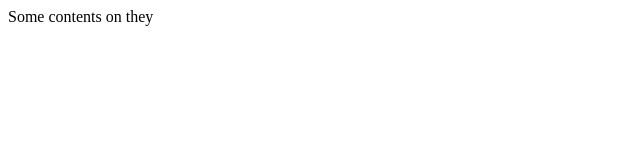
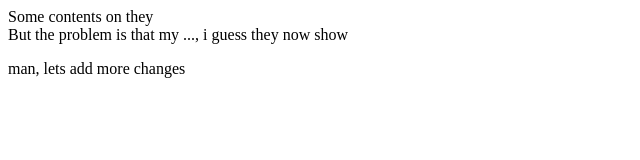
Before and after one commit to niwagabaa/classgit, a plain HTML site: page index.html in a window 1280 px wide. Shown: the whole page, without its empty margins (0-640 px from the left). Drawn offline with Linux system fonts and the light colour scheme.

Commit message:
I have added a paragraph, can you imagine

```diff
--- a/index.html
+++ b/index.html
@@ -6,6 +6,9 @@
     <title>Gitto</title>
 </head>
 <body>
-    Some contents on they
+    Some contents on they <br>
+    But the problem is that my ..., i guess they now show
+
+    <p>man, lets add more changes</p>
 </body>
 </html>
```
